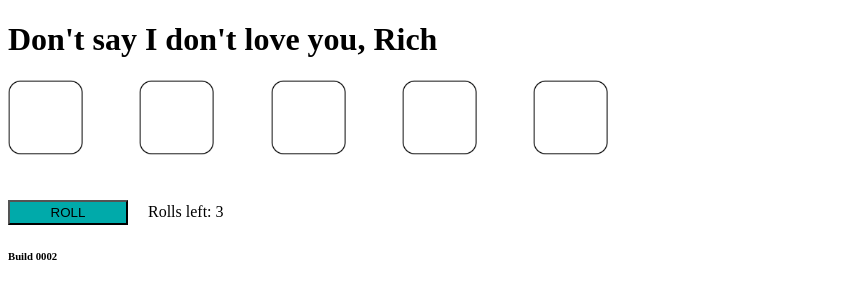
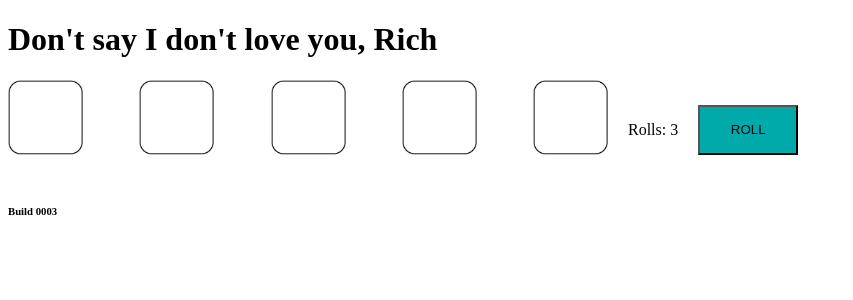
Before and after one commit to SkipperEl/yz2, a Next.js app: page / in a window 1280 px wide. Shown: the top 300 px of the page, without its empty margins (0-853 px from the left). Built offline with nearby package versions, Linux system fonts and the light colour scheme.

Commit message:
reorg a touch

```diff
--- a/components/gamestate.jsx
+++ b/components/gamestate.jsx
@@ -62,8 +62,8 @@ const reducer = (state, action) => {
 };
 
 const rollButtonStyle = {
-  width: "120px",
-  height: "25px",
+  width: "100px",
+  height: "50px",
 
   backgroundColor: "#00aaaa"
 };
@@ -75,21 +75,24 @@ const row = {
   alignItems: "center"
 };
 
-const basicText = {
-  marginLeft: "20px"
+const rollsLeft = {
+  marginLeft: "20px",
+  marginRight: "20px"
 };
 
 export default function Index() {
   const [state, dispatch] = useReducer(reducer, initialState);
 
   return (
-    <>
+    <div style={row}>
+
       <DiceSet
         diceState={state.dice}
         onClick={(i) => dispatch({type: "lockToggle", position: i})}
       />
 
-      <div style={row}>
+      <div style={rollsLeft}>{`Rolls: ${state.rollsLeft}`}</div>
+
       {state.rollsLeft > 0 ? (
         <button
           style={rollButtonStyle}
@@ -106,9 +109,6 @@ export default function Index() {
         </button>
       )}
 
-        <div style={basicText}>{`Rolls left: ${state.rollsLeft}`}</div>
     </div>
-
-    </>
   );
 }
--- a/pages/index.js
+++ b/pages/index.js
@@ -6,7 +6,7 @@ export default function Index() {
       <h1>Don't say I don't love you, Rich</h1>
       <GameState />
 
-      <h6>Build 0002</h6>
+      <h6>Build 0003</h6>
     </>
   );
 }
```
Lines whose indentation alone changed are shown as unchanged.
